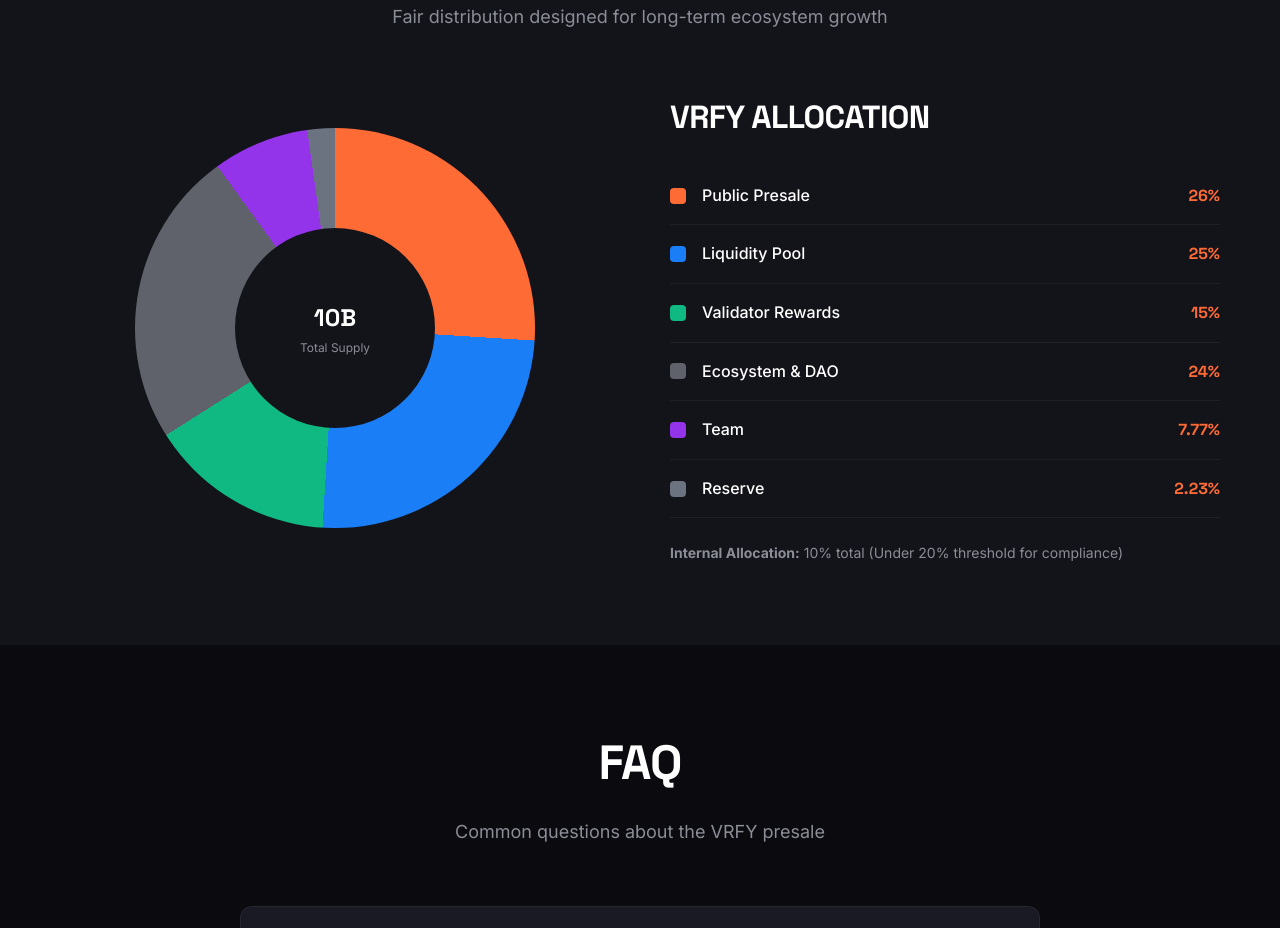
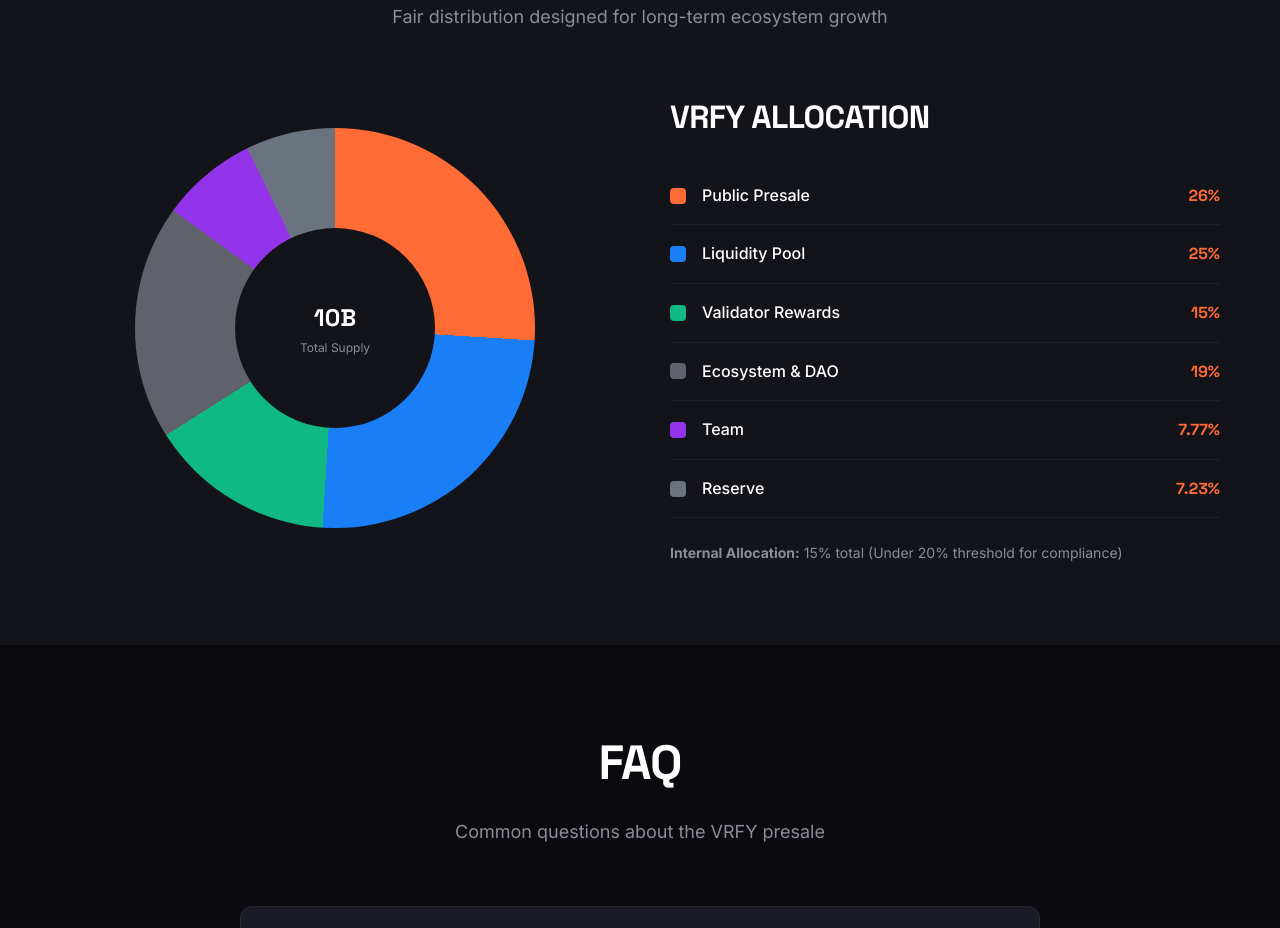
Before and after one commit to ForgottenClea/vrfy-presale, a website: page public/index.html in a window 1280 px wide. Shown: the part 2154-3082 px from the top of the page. Drawn offline with Linux system fonts and the light colour scheme.

Commit message:
Update tokenomics: internal allocation to 15% (Team 7.77% + Reserve 7.23%)

```diff
--- a/public/index.html
+++ b/public/index.html
@@ -604,9 +604,9 @@
         var(--primary) 0deg 93.6deg,
         var(--secondary) 93.6deg 183.6deg,
         var(--success) 183.6deg 237.6deg,
-        var(--gray) 237.6deg 324deg,
-        #9333EA 324deg 352deg,
-        #6B7280 352deg 360deg
+        var(--gray) 237.6deg 306deg,
+        #9333EA 306deg 334deg,
+        #6B7280 334deg 360deg
       );
       border-radius: 50%;
       position: relative;
@@ -1109,7 +1109,7 @@
             <li class="tokenomics-item">
               <span class="tokenomics-color" style="background: var(--gray)"></span>
               <span class="tokenomics-name">Ecosystem & DAO</span>
-              <span class="tokenomics-percent">24%</span>
+              <span class="tokenomics-percent">19%</span>
             </li>
             <li class="tokenomics-item">
               <span class="tokenomics-color" style="background: #9333EA"></span>
@@ -1119,11 +1119,11 @@
             <li class="tokenomics-item">
               <span class="tokenomics-color" style="background: #6B7280"></span>
               <span class="tokenomics-name">Reserve</span>
-              <span class="tokenomics-percent">2.23%</span>
+              <span class="tokenomics-percent">7.23%</span>
             </li>
           </ul>
           <p style="color: var(--gray-light); margin-top: 24px; font-size: 14px;">
-            <strong>Internal Allocation:</strong> 10% total (Under 20% threshold for compliance)
+            <strong>Internal Allocation:</strong> 15% total (Under 20% threshold for compliance)
           </p>
         </div>
       </div>
```
